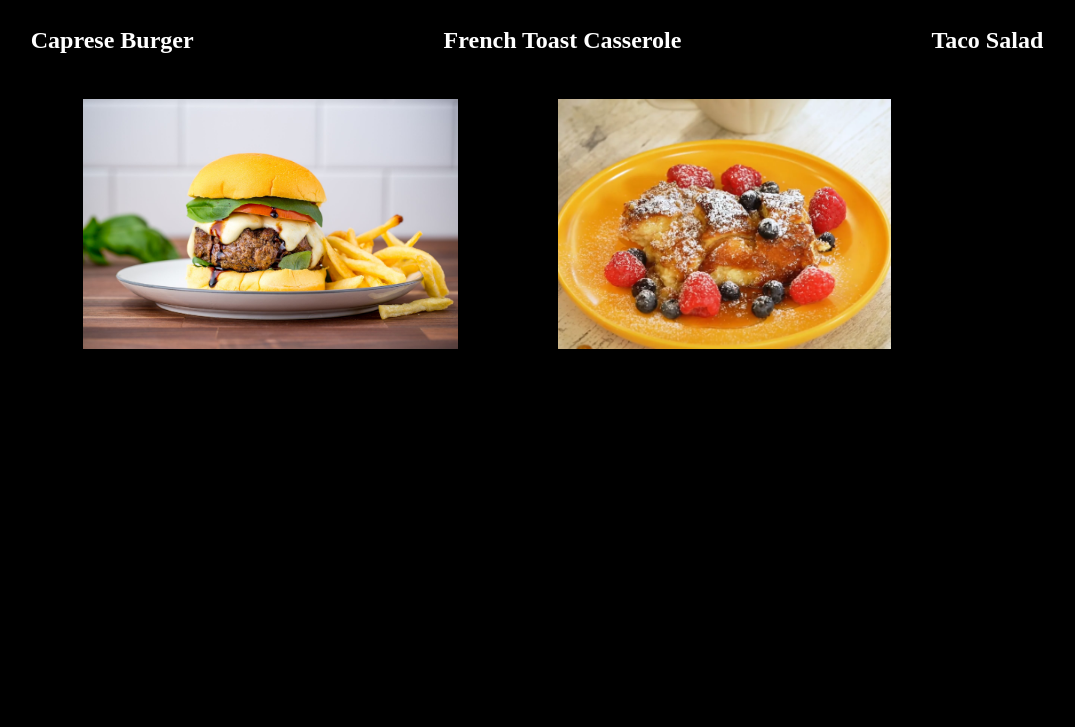
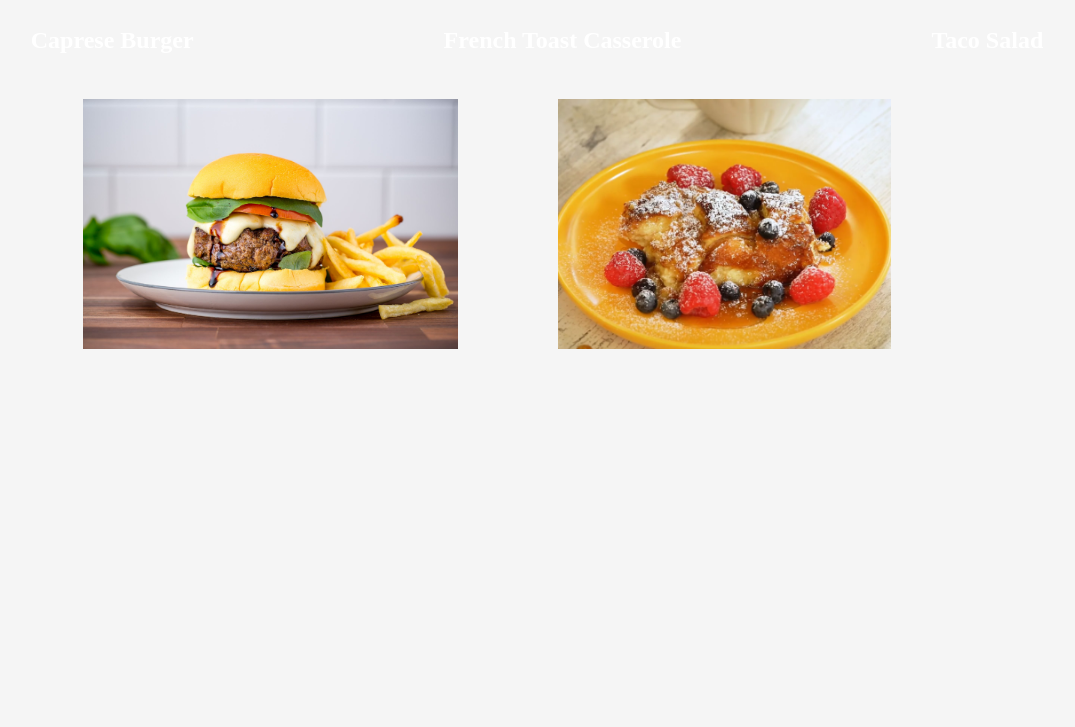
Before and after one commit to Roypy/recipe-viewer, a plain HTML site: page index.html in a window 1280 px wide. Shown: the part 73-800 px from the top of the page, without its empty margins (103-1178 px from the left). Drawn offline with Linux system fonts and the light colour scheme; files that its build step writes are made by us from their sources.

Commit message:
Modified body color for index.html

```diff
--- a/index.html
+++ b/index.html
@@ -8,7 +8,7 @@
     <title>Home</title>
 </head>
 
-<body style="background-color: black;">
+<body style="background-color: whitesmoke;">
     <h1 style="display: block; text-align: center;">Recipes</h1>
     <div id="recipes-titles">
         <h2>Caprese Burger</h2>
```
Also changed, not shown: css/index.css (renamed from index.css).
